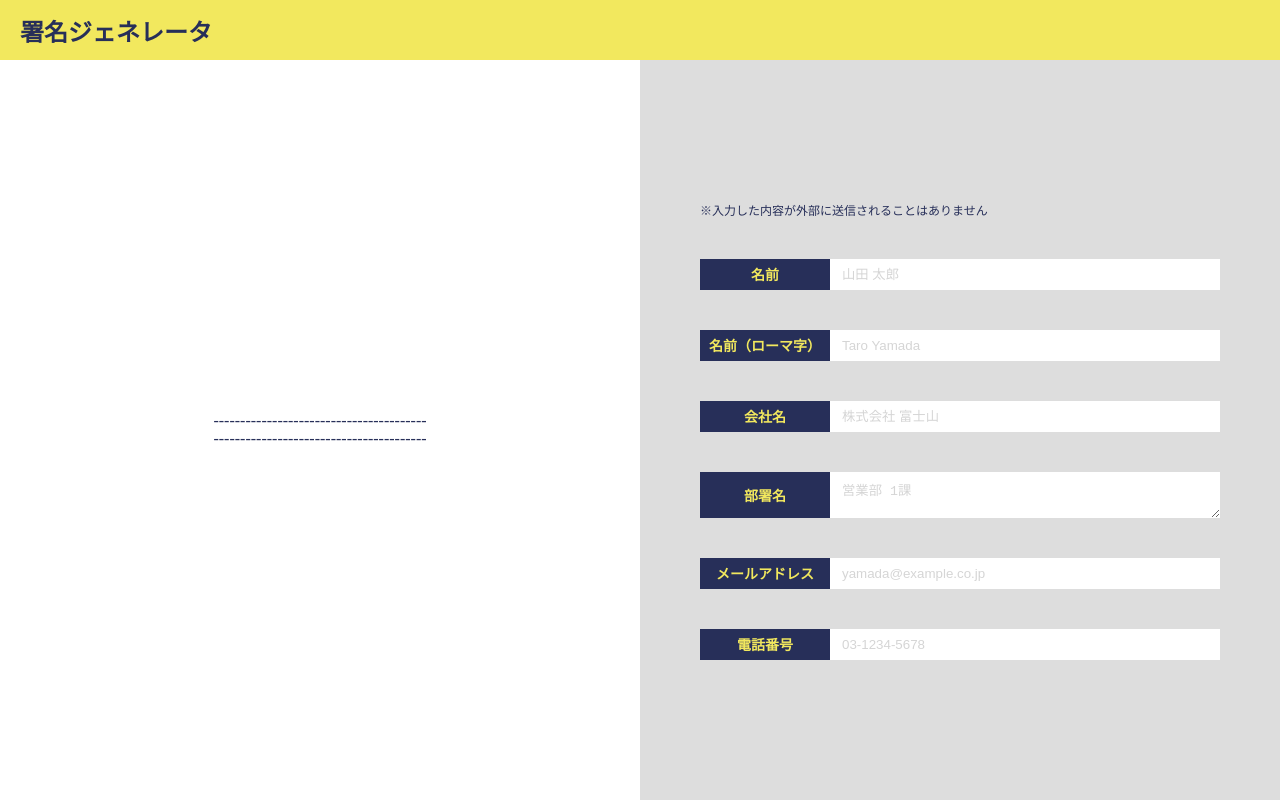
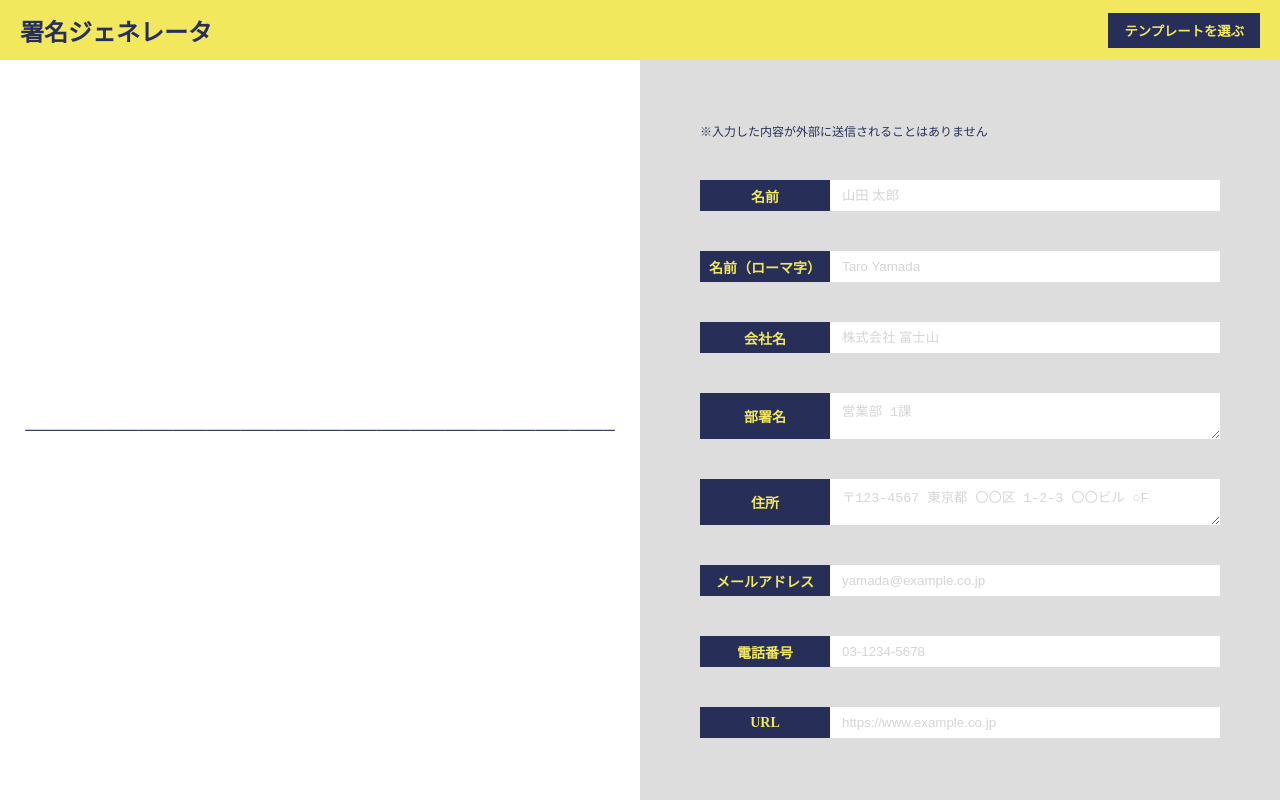
Before and after one commit to nok-mt/signature-generator, a React app: page / in a window 1280 px wide. Built offline with nearby package versions, Linux system fonts and the light colour scheme.

Commit message:
テンプレートのプロトタイプを作成

```diff
--- a/src/components/Button.tsx
+++ b/src/components/Button.tsx
@@ -1,6 +1,18 @@
 import * as React from "react";
 import styled from "styled-components";
 
-export const Button: React.FC = (props) => {
-  return <button>{props.children}</button>;
+interface Props {
+  onClick: () => void;
+}
+
+export const Button: React.FC<Props> = (props) => {
+  return <StyledButton onClick={props.onClick}>{props.children}</StyledButton>;
 };
+
+const StyledButton = styled.button`
+  padding: 8px 16px;
+  border: none;
+  font-weight: 700;
+  background-color: #272f59;
+  color: #f2e85e;
+`;
--- a/src/components/Header.tsx
+++ b/src/components/Header.tsx
@@ -1,14 +1,26 @@
 //libraries
 import * as React from "react";
 import styled from "styled-components";
+//types
 //components
 import { Button } from "./Button";
 
-export const Header: React.FC = () => {
+interface Props {
+  template: boolean;
+  setTemplate: React.Dispatch<React.SetStateAction<boolean>>;
+}
+
+export const Header: React.FC<Props> = (props) => {
   return (
     <HeaderWrapper>
       <HeaderTitle>署名ジェネレータ</HeaderTitle>
-      {/* <Button>テンプレートを選ぶ</Button> */}
+      {props.template ? (
+        <Button onClick={() => props.setTemplate(false)}>署名を入力する</Button>
+      ) : (
+        <Button onClick={() => props.setTemplate(true)}>
+          テンプレートを選ぶ
+        </Button>
+      )}
     </HeaderWrapper>
   );
 };
--- a/src/components/Input.tsx
+++ b/src/components/Input.tsx
@@ -15,21 +15,21 @@ export const Input: React.FC<InputType> = (props) => {
             ※入力した内容が外部に送信されることはありません
           </InputNotion>
           <InputItem
-            type={"text"}
+            type={"input"}
             label={"名前"}
             placeholder={"山田 太郎"}
             name={props.name}
             setState={props.setName}
           />
           <InputItem
-            type={"text"}
+            type={"input"}
             label={"名前（ローマ字）"}
             placeholder={"Taro Yamada"}
             name={props.nameEn}
             setState={props.setNameEn}
           />
           <InputItem
-            type={"text"}
+            type={"input"}
             label={"会社名"}
             placeholder={"株式会社 富士山"}
             name={props.company}
@@ -43,18 +43,32 @@ export const Input: React.FC<InputType> = (props) => {
             setState={props.setDepartment}
           />
           <InputItem
-            type={"text"}
+            type={"textarea"}
+            label={"住所"}
+            placeholder={"〒123-4567 東京都 〇〇区 1-2-3 〇〇ビル ○F"}
+            name={props.address}
+            setState={props.setAddress}
+          />
+          <InputItem
+            type={"input"}
             label={"メールアドレス"}
             placeholder={"yamada@example.co.jp"}
-            name={props.mailAdress}
-            setState={props.setMailAdress}
+            name={props.mailAddress}
+            setState={props.setMailAddress}
           />
           <InputItem
-            type={"text"}
+            type={"input"}
             label={"電話番号"}
             placeholder={"03-1234-5678"}
             name={props.phoneNumber}
             setState={props.setPhoneNumber}
+          />
+          <InputItem
+            type={"input"}
+            label={"URL"}
+            placeholder={"https://www.example.co.jp"}
+            name={props.url}
+            setState={props.setUrl}
           />
         </InputInner>
       </InputWrapper>
@@ -66,6 +80,7 @@ const InputWrapper = styled.div`
   display: flex;
   justify-content: center;
   align-items: center;
+  overflow-y: scroll;
   width: 50vw;
   padding: 60px;
   background-color: #dddddd;
--- a/src/components/InputItem.tsx
+++ b/src/components/InputItem.tsx
@@ -8,7 +8,7 @@ export const InputItem: React.FC<InputItemType> = (props) => {
   return (
     <InputItemWrapper>
       <InputLabel htmlFor={props.name}>{props.label}</InputLabel>
-      {props.type === "text" && (
+      {props.type === "input" && (
         <InputField
           type="text"
           name={props.name}
@@ -19,7 +19,6 @@ export const InputItem: React.FC<InputItemType> = (props) => {
       )}
       {props.type === "textarea" && (
         <InputTaxtarea
-          type="text"
           name={props.name}
           placeholder={props.placeholder}
           onChange={(event) => props.setState(event.target.value)}
--- a/src/components/Preview.tsx
+++ b/src/components/Preview.tsx
@@ -10,16 +10,16 @@ export const Preview: React.FC<InputType> = (props) => {
   return (
     <>
       <PreviewWrapper>
-        <div>
-          <p>----------------------------------------</p>
-          <p>{props.name}</p>
-          <p>{props.nameEn}</p>
-          <p>{props.company}</p>
-          <p>{props.department}</p>
-          <p>{props.mailAdress}</p>
-          <p>{props.phoneNumber}</p>
-          <p>----------------------------------------</p>
-        </div>
+        <PreviewItem>{props.lineTemp}</PreviewItem>
+        <PreviewItem>{props.name}</PreviewItem>
+        <PreviewItem>{props.nameEn}</PreviewItem>
+        <PreviewItem>{props.company}</PreviewItem>
+        <PreviewItem>{props.department}</PreviewItem>
+        <PreviewItem>{props.address}</PreviewItem>
+        <PreviewItem>{props.mailAddress}</PreviewItem>
+        <PreviewItem>{props.phoneNumber}</PreviewItem>
+        <PreviewItem>{props.url}</PreviewItem>
+        <PreviewItem>{props.lineTemp}</PreviewItem>
       </PreviewWrapper>
     </>
   );
@@ -30,5 +30,10 @@ const PreviewWrapper = styled.div`
   justify-content: center;
   align-items: center;
   width: 50vw;
+  height: calc(100vh - 60px);
   padding: 60px;
 `;
+
+const PreviewItem = styled.p`
+  white-space: pre-wrap;
+`;
--- /dev/null
+++ b/src/components/Template.tsx
@@ -0,0 +1,37 @@
+import * as React from "react";
+import styled from "styled-components";
+//types
+import { TemplateType } from "../types/TemplateType";
+
+export const Template: React.FC<TemplateType> = (props) => {
+  return (
+    <TemplateWrapper>
+      <div onClick={() => props.setLineTemp("──────────────────────────")}>
+        シンプルイズベスト
+      </div>
+      <div
+        onClick={() =>
+          props.setLineTemp(
+            "=-=-=-=-=-=-=-=-=-=-=-=-=-=-=-=-=-=-=-=-=-=-=-=-=-"
+          )
+        }
+      >
+        万里の長城
+      </div>
+      <div
+        onClick={() =>
+          props.setLineTemp("〜〜〜〜〜〜〜〜〜〜〜〜〜〜〜〜〜〜〜〜〜〜〜〜")
+        }
+      >
+        南国の風
+      </div>
+    </TemplateWrapper>
+  );
+};
+
+const TemplateWrapper = styled.div`
+  width: 50vw;
+  height: 100%auto;
+  padding: 60px;
+  background-color: #dddddd;
+`;
--- a/src/index.tsx
+++ b/src/index.tsx
@@ -2,12 +2,12 @@
 import * as React from "react";
 import { render } from "react-dom";
 import { createGlobalStyle } from "styled-components";
-import styled from "styled-components";
 //components
 import { Header } from "./components/Header";
 import { Main } from "./components/Main";
 import { Preview } from "./components/Preview";
 import { Input } from "./components/Input";
+import { Template } from "./components/Template";
 
 const { useState } = React;
 
@@ -27,36 +27,55 @@ const App: React.FC = () => {
   const [nameEn, setNameEn] = useState<string>("");
   const [company, setCompany] = useState<string>("");
   const [department, setDepartment] = useState<string>("");
-  const [mailAdress, setMailAdress] = useState<string>("");
+  const [address, setAddress] = useState<string>("");
+  const [mailAddress, setMailAddress] = useState<string>("");
   const [phoneNumber, setPhoneNumber] = useState<string>("");
+  const [url, setUrl] = useState<string>("");
+
+  const [lineTemp, setLineTemp] = useState<string>(
+    "──────────────────────────"
+  );
+
+  const [template, setTemplate] = useState<boolean>(false);
 
   return (
     <>
       <GlobalStyle />
-      <Header />
+      <Header template={template} setTemplate={setTemplate} />
       <Main>
         <Preview
+          lineTemp={lineTemp}
           name={name}
           nameEn={nameEn}
           company={company}
           department={department}
-          mailAdress={mailAdress}
+          address={address}
+          mailAddress={mailAddress}
           phoneNumber={phoneNumber}
+          url={url}
         />
+        {template ? (
+          <Template lineTemp={lineTemp} setLineTemp={setLineTemp} />
+        ) : (
           <Input
             name={name}
             nameEn={nameEn}
             company={company}
             department={department}
-          mailAdress={mailAdress}
+            address={address}
+            mailAddress={mailAddress}
             phoneNumber={phoneNumber}
+            url={url}
             setName={setName}
             setNameEn={setNameEn}
             setCompany={setCompany}
             setDepartment={setDepartment}
-          setMailAdress={setMailAdress}
+            setAddress={setAddress}
+            setMailAddress={setMailAddress}
             setPhoneNumber={setPhoneNumber}
+            setUrl={setUrl}
           />
+        )}
       </Main>
     </>
   );
--- /dev/null
+++ b/src/types/TemplateType.ts
@@ -0,0 +1,4 @@
+export interface TemplateType {
+  lineTemp?: string;
+  setLineTemp?: React.Dispatch<React.SetStateAction<string>>;
+}
```
Also changed, not shown: src/types/InputType.ts (+7 -2 lines), 1 other file (tests, documents, lock files or other folders). Lines whose indentation alone changed are shown as unchanged.
